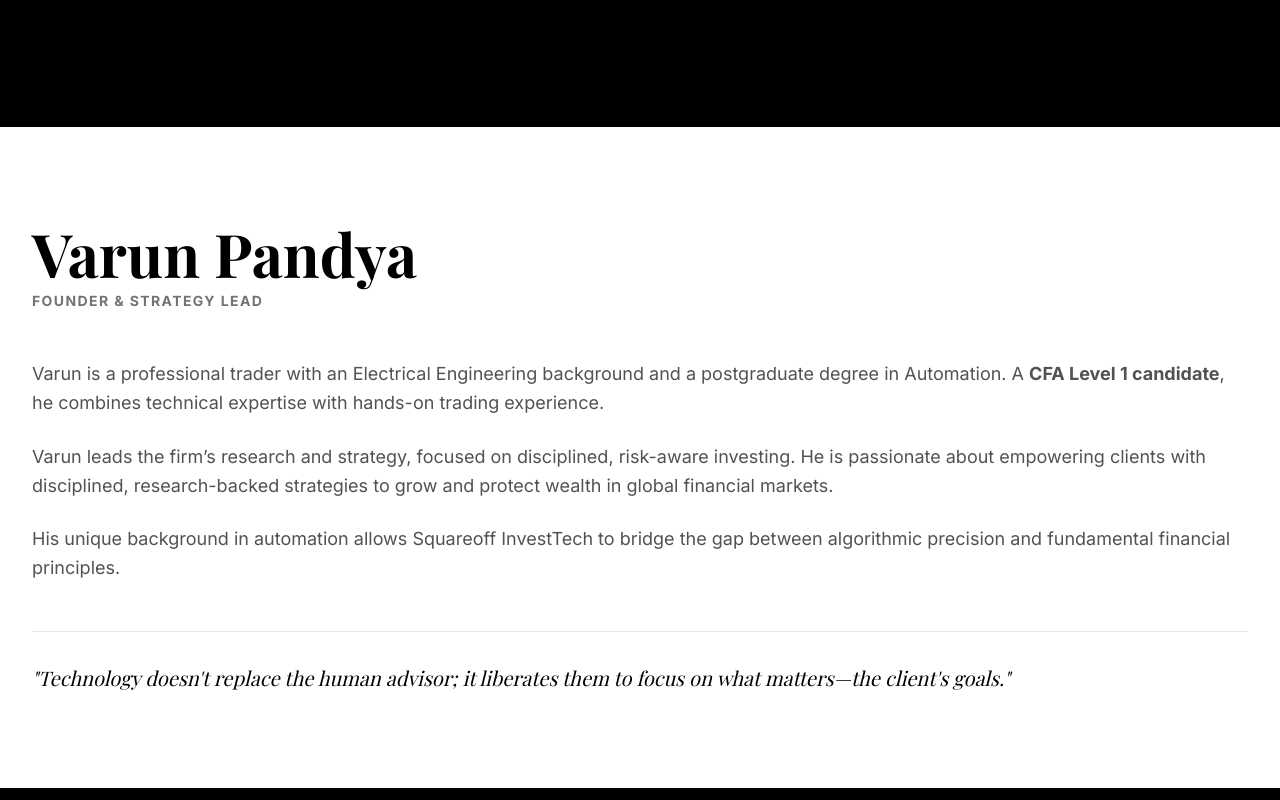
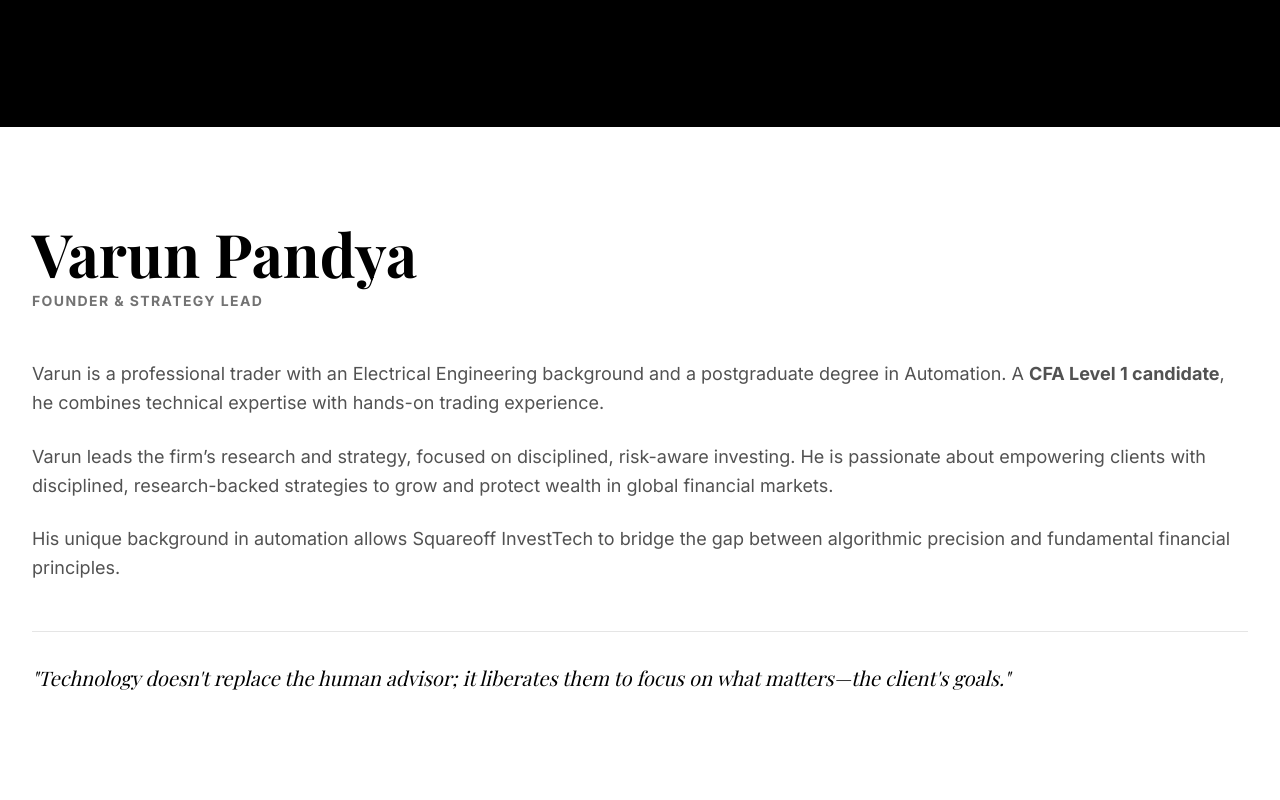
Before and after one commit to pratyushdev-codes/SquareOff_Web, a React (Vite) app: page /#/about in a window 1280 px wide. Shown: the part 2260-3060 px from the top of the page. Built offline with nearby package versions, Linux system fonts and the light colour scheme.

Commit message:
Updated Varun Pandya section

```diff
--- a/pages/About.tsx
+++ b/pages/About.tsx
@@ -150,7 +150,7 @@ export const About: React.FC = () => {
 
       {/* Founder Profile */}
       <AnimateSection>
-        <section className="py-24 bg-white text-black mt-16">
+        <section className="py-24 pb-40 bg-white text-black mt-16">
           <div className="max-w-7xl mx-auto px-6 lg:px-8">
             <div className="gap-16 items-center">
               {/* Left Column: Text */}
```
